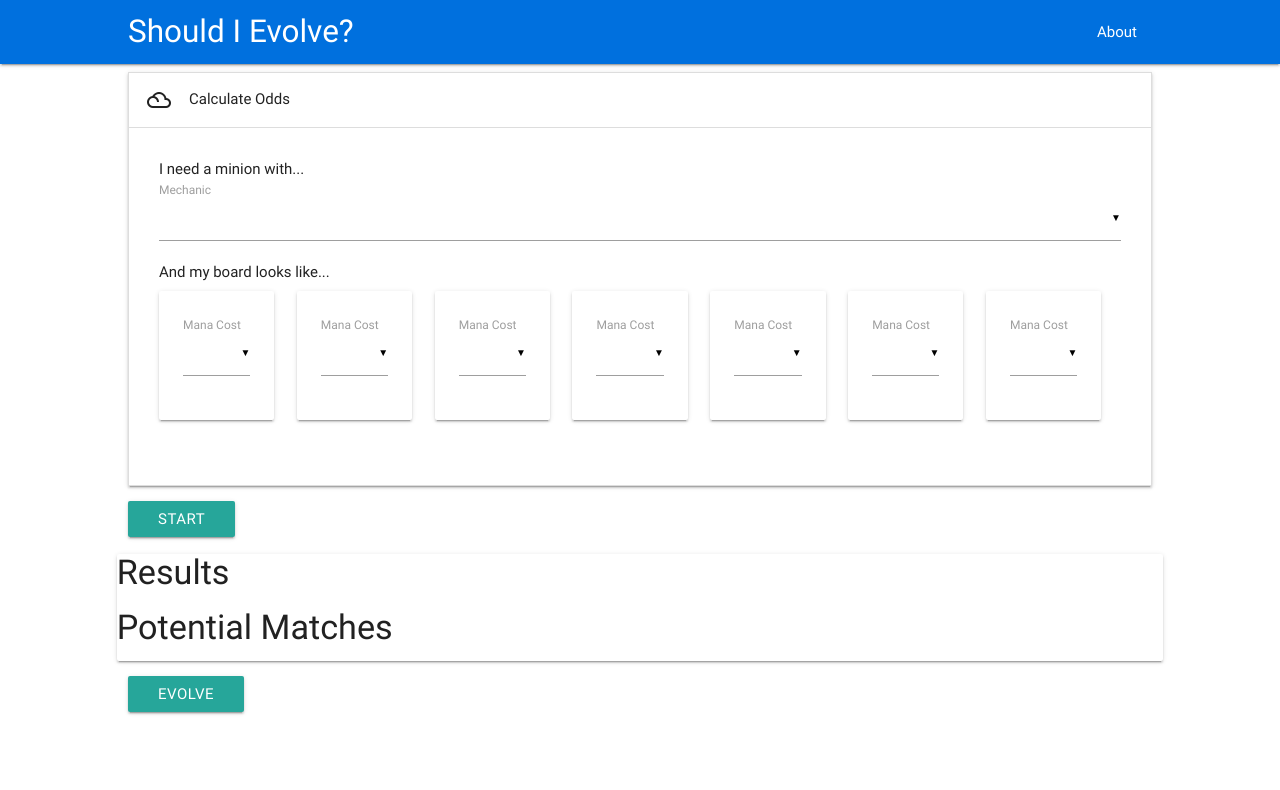
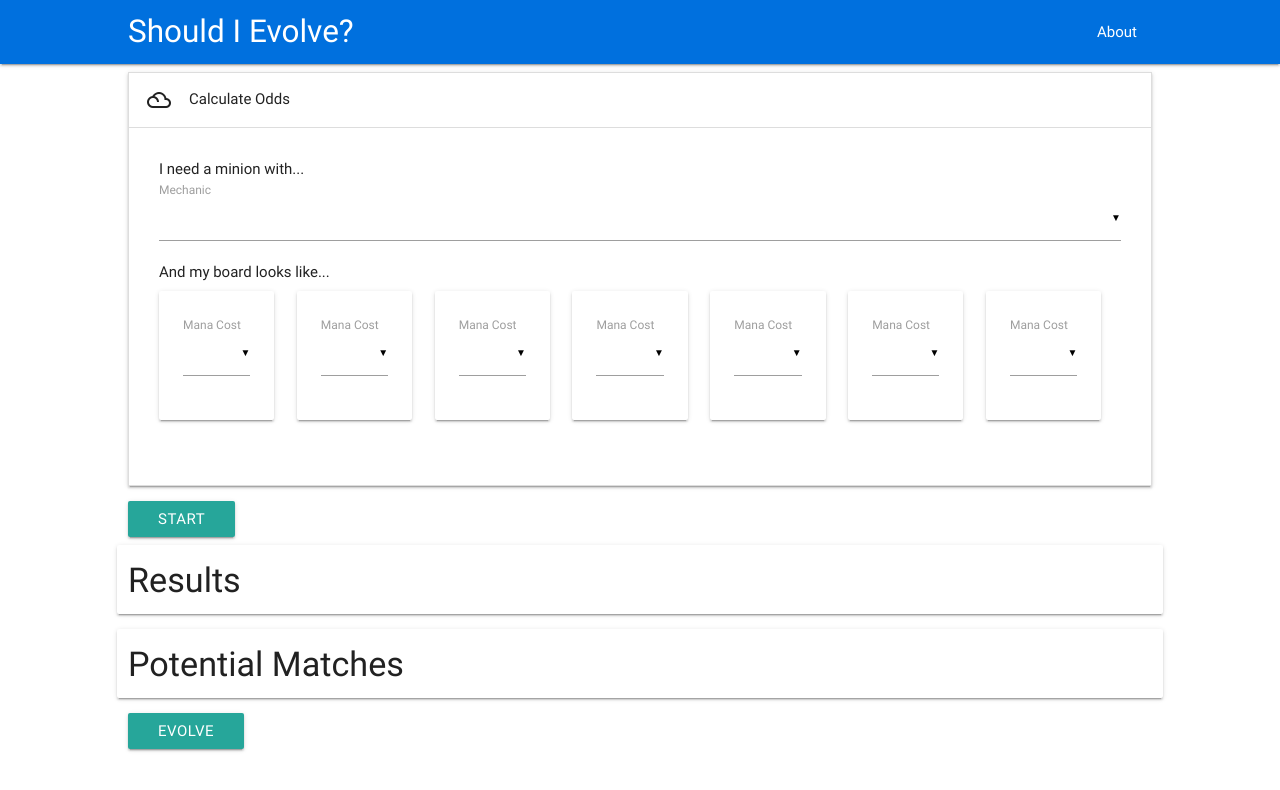
Before and after one commit to mattfwood/Do-I-evolve, a website: page index.html in a window 1280 px wide. Drawn offline with nearby package versions, Linux system fonts and the light colour scheme.

Commit message:
fixed index layout

```diff
--- a/index.html
+++ b/index.html
@@ -236,17 +236,19 @@
     <a class="waves-effect waves-light btn start-button">start</a>
 
     <div class="row card">
-      <h4>Results</h4>
+      <h4 class="col s12">Results</h4>
       <div class="card-container col s12">
 
       </div>
-
-      <h4>Potential Matches</h4>
+    </div>
+    <div class="row card">
+      <h4 class="col s12">Potential Matches</h4>
       <div class="match-container col s12">
 
       </div>
+    </div>
 
-    </div>
+
     <a class="waves-effect waves-light btn evolve-cards">evolve</a>
 
     </div>
```
